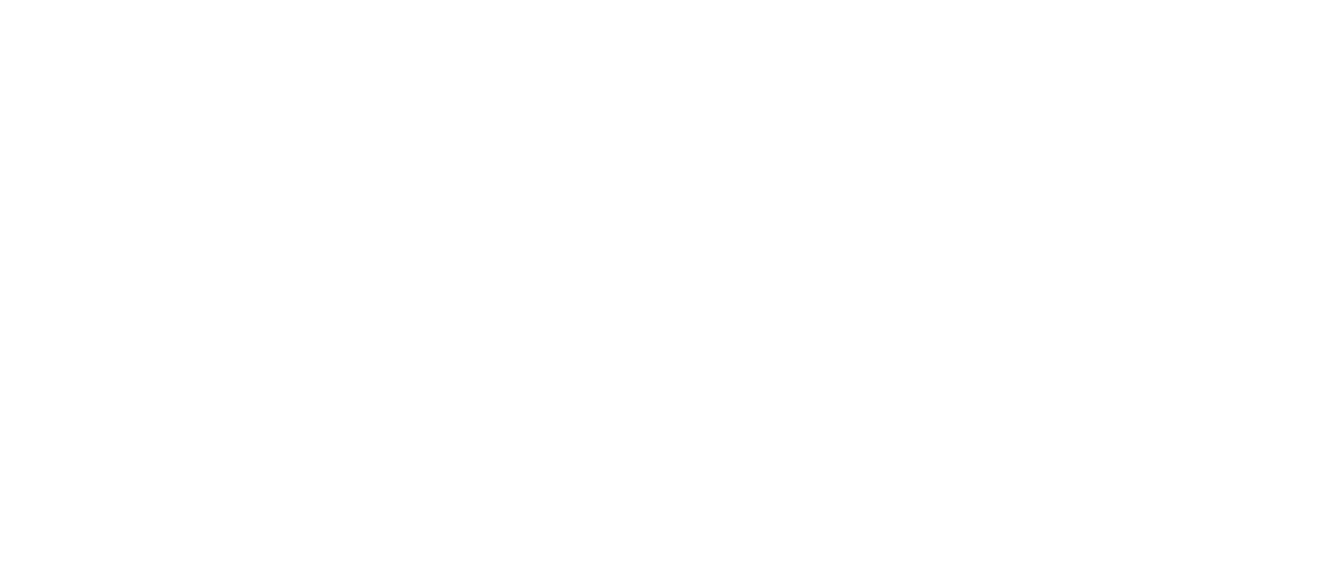
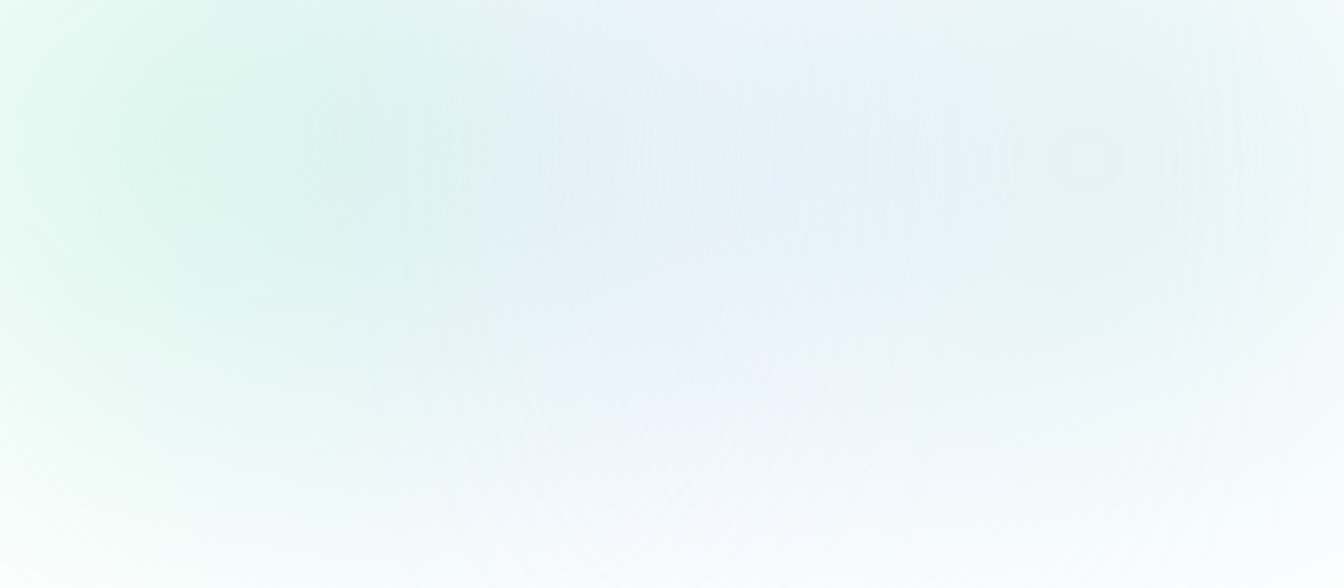
Before and after one commit to sky1113/portfolio, a Next.js app: page / in a window 1280 px wide. Shown: the top 588 px of the page, 1344 px wide, since content can reach past the window. Built offline with nearby package versions, Linux system fonts and the light colour scheme.

Commit message:
added background blobs

```diff
--- a/src/app/layout.tsx
+++ b/src/app/layout.tsx
@@ -17,7 +17,10 @@ const cabin = Cabin({
 
 export const metadata: Metadata = {
   title: "Skylar | Personal Portfolio",
-  description: "Skylar Rearick is a full-stack developer looking for entry-level positions.",
+  description: "Skylar Rearick is a full-stack developer looking for entry-level positions in the Greater Seattle area.",
+  icons: {
+    icon: 'favicon.ico',
+  },
 };
 
 export default function RootLayout({
@@ -28,8 +31,11 @@ export default function RootLayout({
   return (
     <html lang="en">
       <body
-        className={`${cormorantGaramond.variable} ${cabin.variable}`}
+        className={`${cormorantGaramond.variable} ${cabin.variable} bg-white text-black relative`}
       >
+        <div className="blob-1 absolute -z-10 top-[-10%] left-[20%] w-[45vw] h-[45vh] rounded-full blur-[12rem] bg-[#DEE2FF]"></div>
+        <div className="blob-2 absolute -z-10 top-[60%] right-[-5%] w-[40vw] h-[40vh] rounded-full blur-[12rem] bg-[#B8E1E7]"></div>
+        <div className="blob-3 absolute -z-10 top-[80%] left-[-5%] w-[43vw] h-[34.5vh] rounded-full blur-[12rem] bg-[#A5EFCC]"></div>
         {children}
       </body>
     </html>
```
